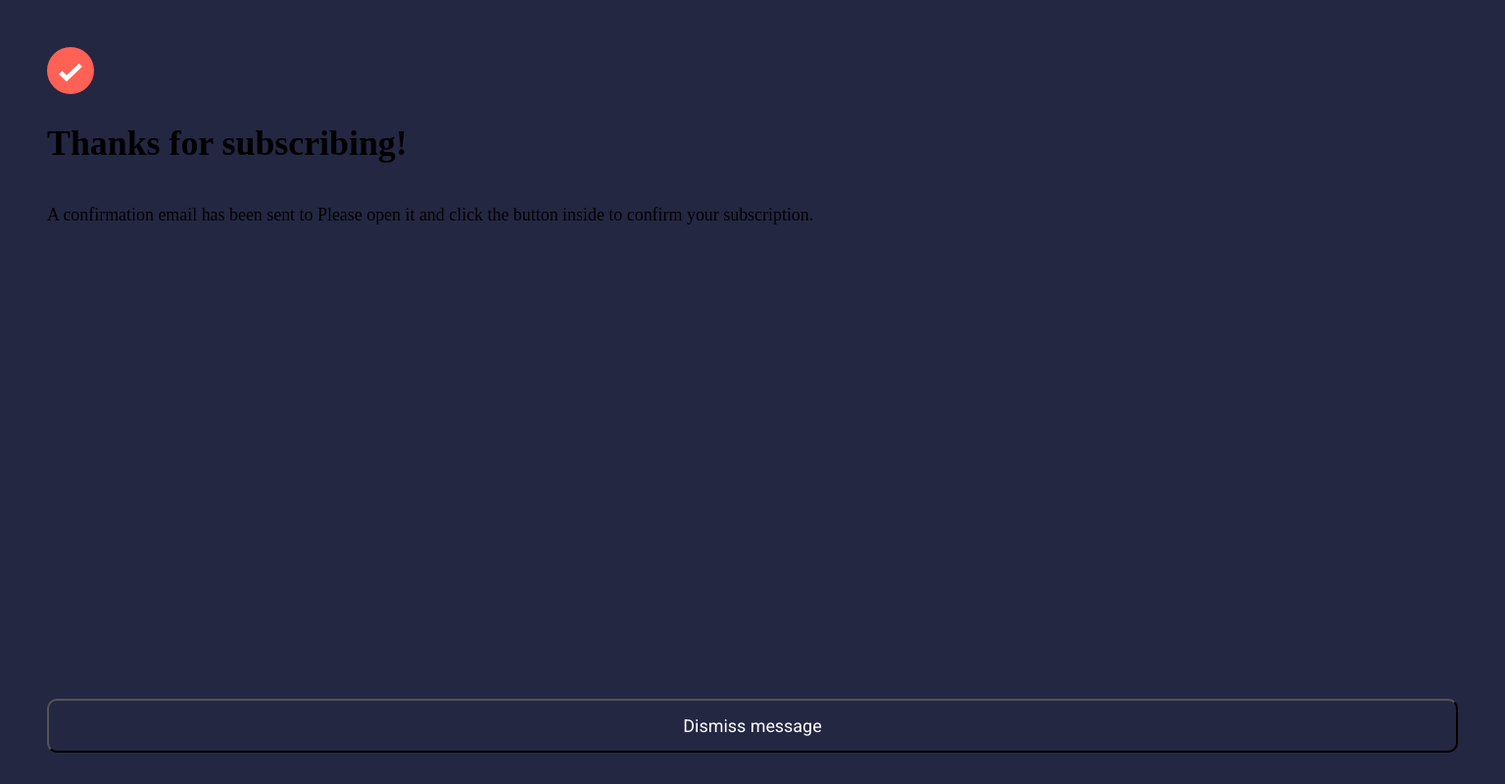
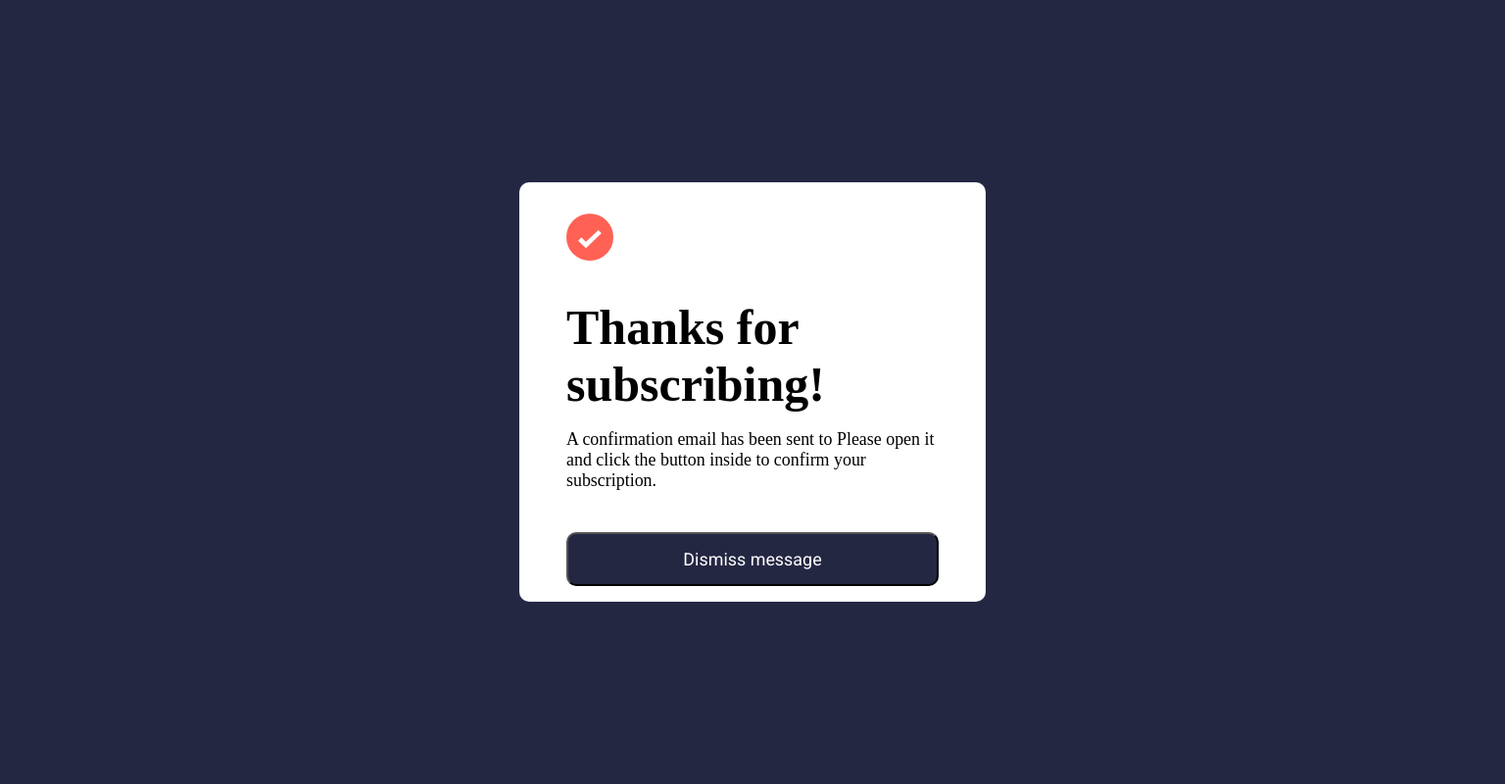
Before and after one commit to Simonbiker/Newsletter-sign-up, a plain HTML site: page success.html in a window 1536 px wide. Shown: the whole page at 98% size. Drawn offline with Linux system fonts and the light colour scheme.

Commit message:
Adding hover to the buttons

```diff
--- a/successStyling.css
+++ b/successStyling.css
@@ -47,5 +47,34 @@ img {
 @media screen and (min-width: 1440px) {
     body {
         background-color: var(--darkSlateGrey);
+        display: flex;
+        align-items: center;
+        flex-direction: column;
+        justify-content: center;
+    }
+
+    .success-container {
+        background-color: var(--white);
+        width: 380px;
+        height: 380px;
+        border-radius: 10px;
+        display: flex;
+        flex-direction: column;
+        padding-top: 2rem;
+    }
+
+    h1 {
+        font-size: 50px;
+        margin-bottom: 0;
+    }
+
+    .dismiss-btn {
+        cursor: pointer;
+        transition: background-color 0.3s ease, transform 0.2s ease;
+    }
+
+    .dismiss-btn:hover {
+        background-color: var(--charcolaGrey);
+        transform: scale(1.05);
     }
 }
```
Also changed, not shown: style.css (+10 -0 lines).
